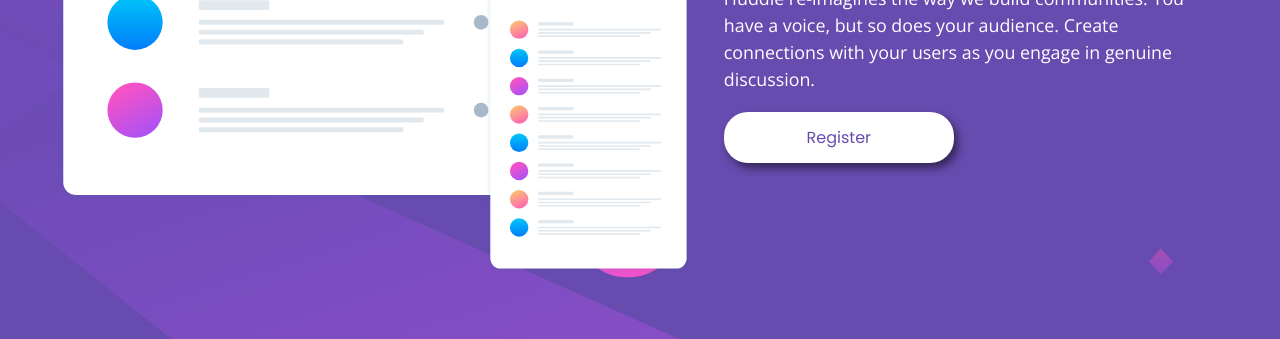
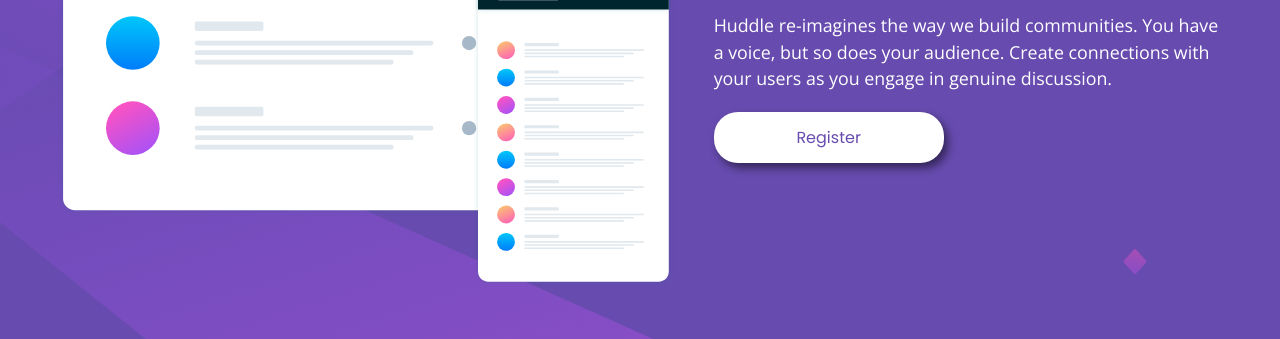
Before and after one commit to amansgz/css-landing-page-with-intro-section, a plain HTML site: page index.html in a window 1280 px wide. Shown: the part 391-730 px from the top of the page. Drawn offline with nearby package versions, Linux system fonts and the light colour scheme.

Commit message:
Update styles

```diff
--- a/styles/style.css
+++ b/styles/style.css
@@ -135,27 +135,27 @@ img {
 @media screen and (min-width: 992px) {
   body {
     background-image: url('./images/bg-desktop.svg');
-    background-position: right 3vw top -1vh;
+    background-position: right 5vw top -1vh;
     background-size: 103% 109%;
   }
   main {
     display: grid;
-    place-content: center;
+    align-content: center;
     height: 80vh;
   }
   .flex-container {
     display: flex;
-    justify-content: space-between;
     align-items: flex-start;
-    gap: 2em;
+    margin-top: 4rem;
   }
   .content {
     align-items: start;
     margin-top: 1rem;
     text-align: left;
+    padding-left: 4rem;
   }
   .content__text {
-    width: 49ch;
+    width: 50ch;
   }
   .social__menu {
     justify-content: flex-end;
```
